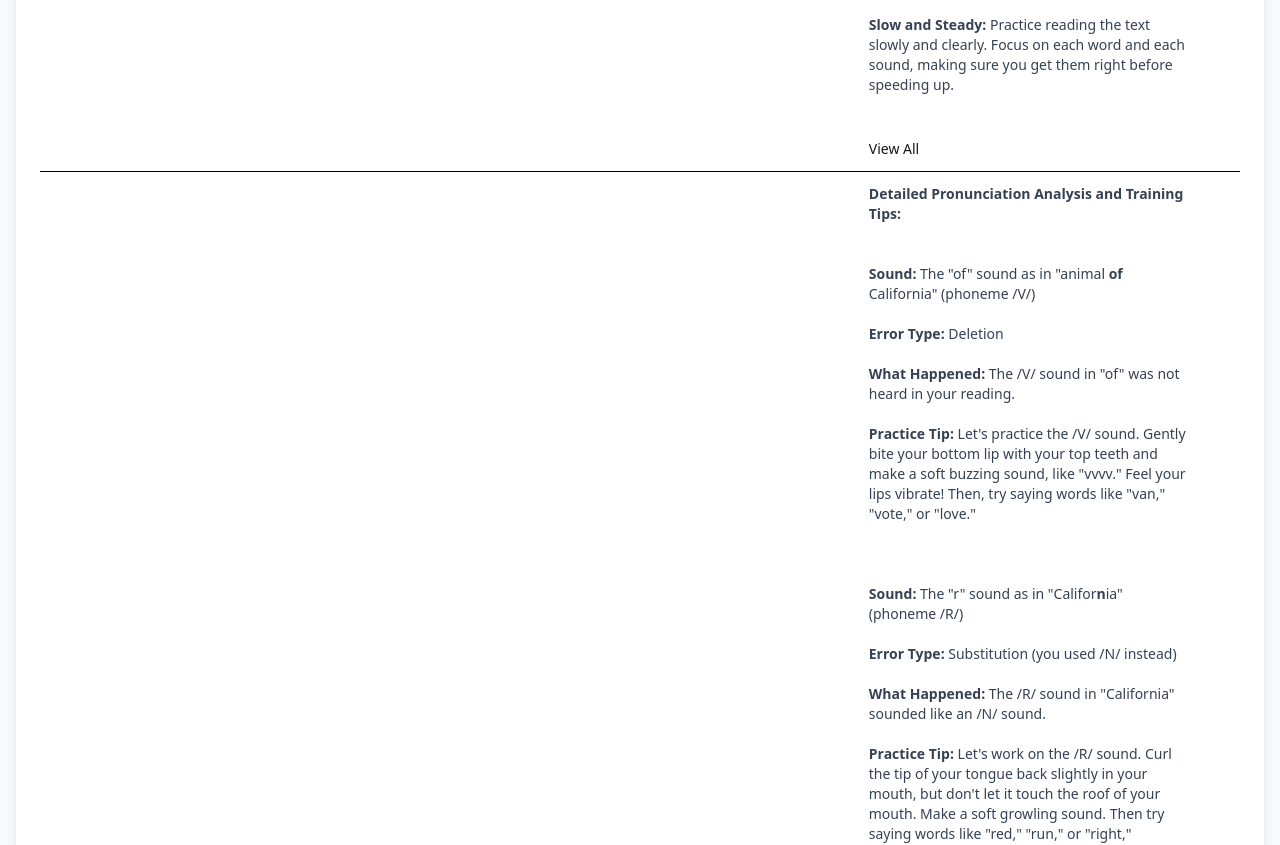
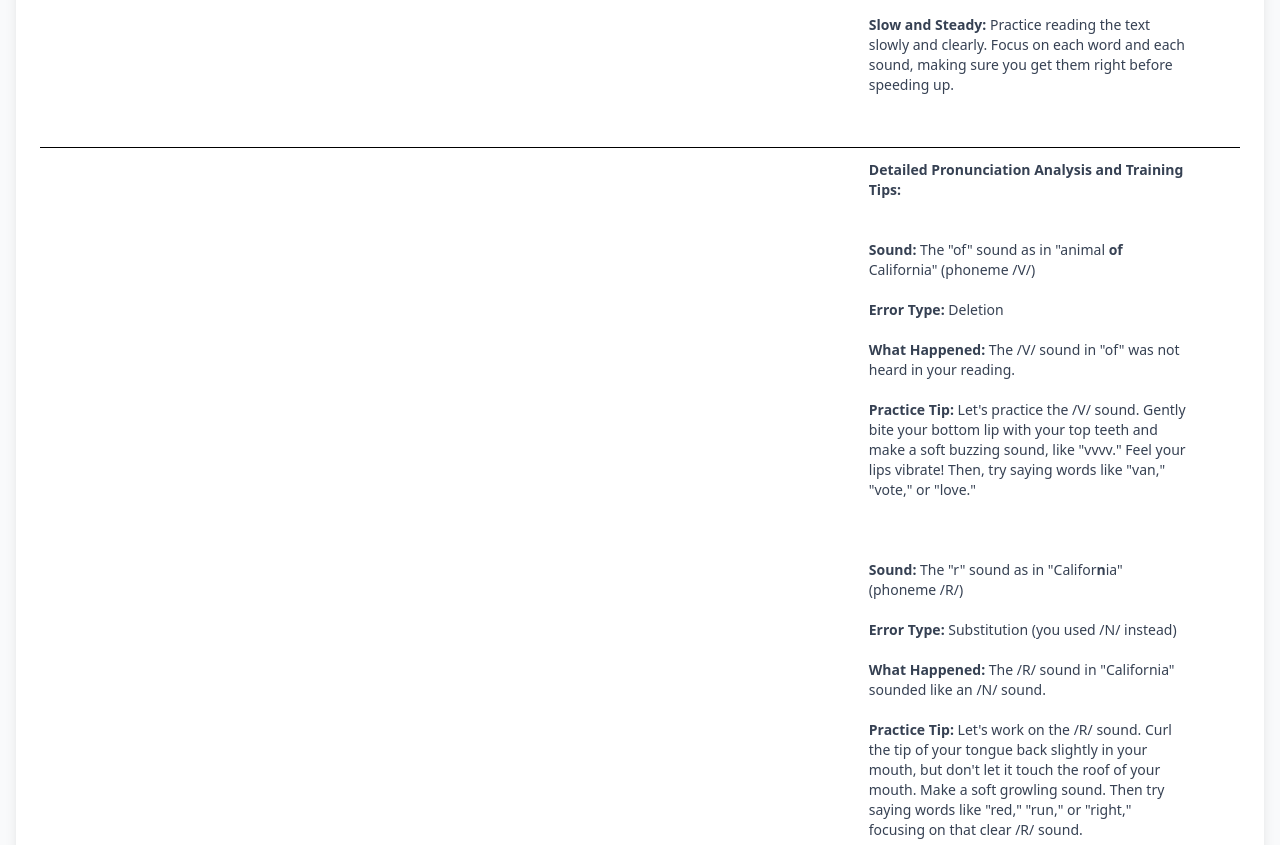
Before and after one commit to ChenxuKwok/kids-wfst-demo, a React (Vite) app: page / in a window 1280 px wide. Shown: the part 3480-4325 px from the top of the page. Built offline with nearby package versions, Linux system fonts and the light colour scheme.

Commit message:
fix expandable text

```diff
--- a/src/components/ExpandableText.jsx
+++ b/src/components/ExpandableText.jsx
@@ -1,4 +1,4 @@
-import React, { useState, useEffect, useMemo, useRef } from 'react';
+import React, { useState, useEffect, useMemo, useRef, useLayoutEffect } from 'react';
 import { Button } from '@/components/ui/button';
 import {
   Dialog,
@@ -17,6 +17,7 @@ const ExpandableText = ({ text, lines = 2 }) => {
   const [open, setOpen] = useState(false);
   const [scrollPos, setScrollPos] = useState(0);
   const [scrollMax, setScrollMax] = useState(0);
+  const [clampable, setClampable] = useState(false);
   const textRef = useRef(null);
   const scrollRef = useRef(null);
   const html = useMemo(() => {
@@ -25,7 +26,14 @@ const ExpandableText = ({ text, lines = 2 }) => {
     return DOMPurify.sanitize(raw);
   }, [text]);
 
-  useEffect(() => {
+  useLayoutEffect(() => {
+    if (!text) return;
+    const el = textRef.current;
+    if (!el) return;
+    setClampable(el.scrollHeight > el.clientHeight + 1);
+  }, [html, lines]);
+
+  useLayoutEffect(() => {
     if (!open) return;
     const container = scrollRef.current?.querySelector('[data-slot="scroll-area-viewport"]');
     if (!container) return;
@@ -35,8 +43,8 @@ const ExpandableText = ({ text, lines = 2 }) => {
       setScrollPos(container.scrollTop);
     };
 
-    // Initial update and on resize
-    updateScrollState();
+    const raf = requestAnimationFrame(updateScrollState);
+
     const resizeObserver = new ResizeObserver(updateScrollState);
     resizeObserver.observe(container);
 
@@ -44,6 +52,7 @@ const ExpandableText = ({ text, lines = 2 }) => {
     container.addEventListener('scroll', handleScroll);
 
     return () => {
+      cancelAnimationFrame(raf);
       resizeObserver.disconnect();
       container.removeEventListener('scroll', handleScroll);
     };
@@ -56,9 +65,11 @@ const ExpandableText = ({ text, lines = 2 }) => {
   return (
     <div className="space-y-1 max-w-xs">
       <div
+        ref={textRef}
         className={cn('text-sm text-gray-700 whitespace-pre-wrap', clamped)}
         dangerouslySetInnerHTML={{ __html: html }}
       />
+      {clampable && (
         <Dialog open={open} onOpenChange={setOpen}>
           <DialogTrigger asChild>
             <Button variant="link" size="sm" className="p-0 h-auto">
@@ -93,6 +104,7 @@ const ExpandableText = ({ text, lines = 2 }) => {
             </div>
           </DialogContent>
         </Dialog>
+      )}
     </div>
   );
 };
```
Lines whose indentation alone changed are shown as unchanged.
